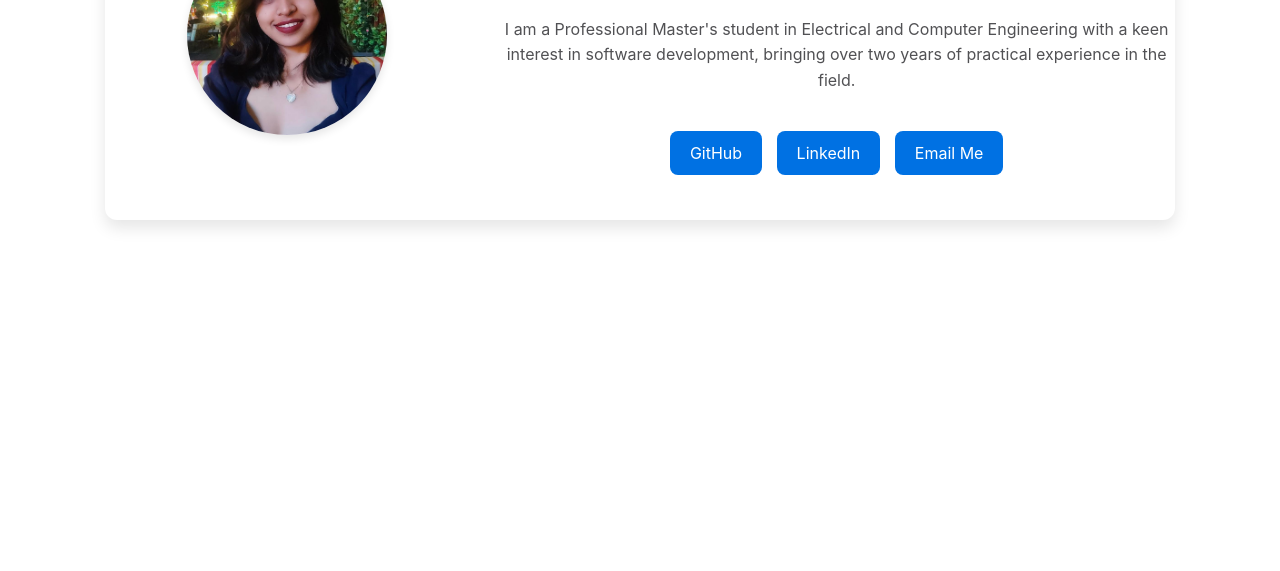
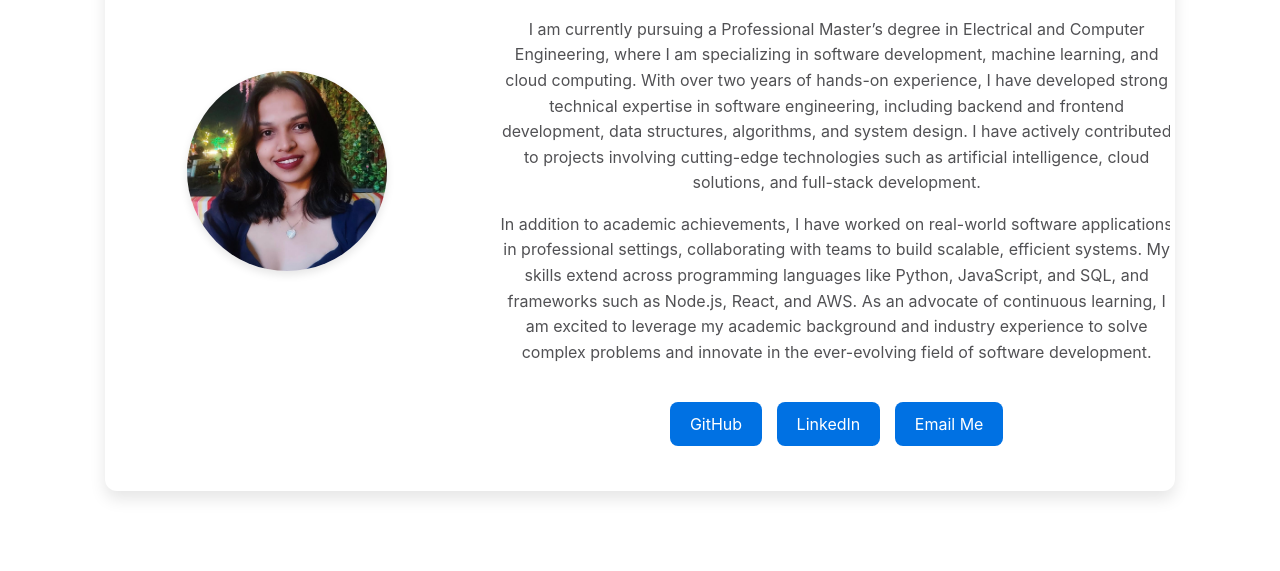
Before and after one commit to 1234567890925/info, a plain HTML site: page index.html in a window 1280 px wide. Shown: the part 229-800 px from the top of the page. Drawn offline with nearby package versions, Linux system fonts and the light colour scheme.

Commit message:
Bio update

```diff
--- a/index.html
+++ b/index.html
@@ -39,7 +39,8 @@
                         <div class="col-md-8">
                             <h1>Rutuja Mandapmalvi</h1>
                             <p class="designation">Software Engineer | AI Enthusiast</p>
-                            <p>I am a Professional Master's student in Electrical and Computer Engineering with a keen interest in software development, bringing over two years of practical experience in the field.</p>
+                            <p>I am currently pursuing a Professional Master’s degree in Electrical and Computer Engineering, where I am specializing in software development, machine learning, and cloud computing. With over two years of hands-on experience, I have developed strong technical expertise in software engineering, including backend and frontend development, data structures, algorithms, and system design. I have actively contributed to projects involving cutting-edge technologies such as artificial intelligence, cloud solutions, and full-stack development.</p>
+                            <p>In addition to academic achievements, I have worked on real-world software applications in professional settings, collaborating with teams to build scalable, efficient systems. My skills extend across programming languages like Python, JavaScript, and SQL, and frameworks such as Node.js, React, and AWS. As an advocate of continuous learning, I am excited to leverage my academic background and industry experience to solve complex problems and innovate in the ever-evolving field of software development.</p>
                             <div class="mt-3">
                                 <a href="https://github.com/1234567890925" class="button" target="_blank">GitHub</a>
                                 <a href="https://www.linkedin.com/in/rutuja-mandapmalvi/" class="button" target="_blank">LinkedIn</a>
```
